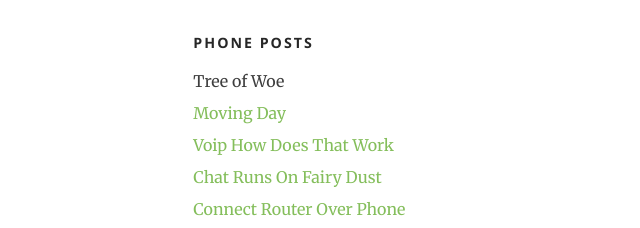
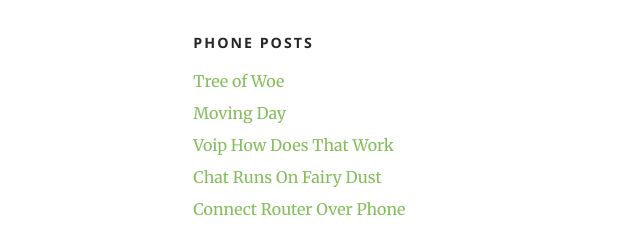
Before and after one commit to joevotto/techsupportstories, a plain HTML site: page Phones/index.html in a window 1280 px wide. Shown: the part 411-639 px from the top of the page, 640-1280 px from the left. Drawn offline with nearby package versions, Linux system fonts and the light colour scheme.

Commit message:
Add files via upload

```diff
--- a/Phones/index.html
+++ b/Phones/index.html
@@ -120,7 +120,7 @@
                <div class="widget widget--categories">
                 <h3 class="h6">Phone Posts</h3>
                 <ul>
-                    <li><a href="tree.html"></a>Tree of Woe</li>
+                    <li><a href="tree.html">Tree of Woe</li>
                     <li><a href="moving.html">Moving Day</a></li>
                     <li><a href="voip.html">Voip How Does That Work</a></li>
                     <li><a href="chat.html">Chat Runs On Fairy Dust</a></li>
```
